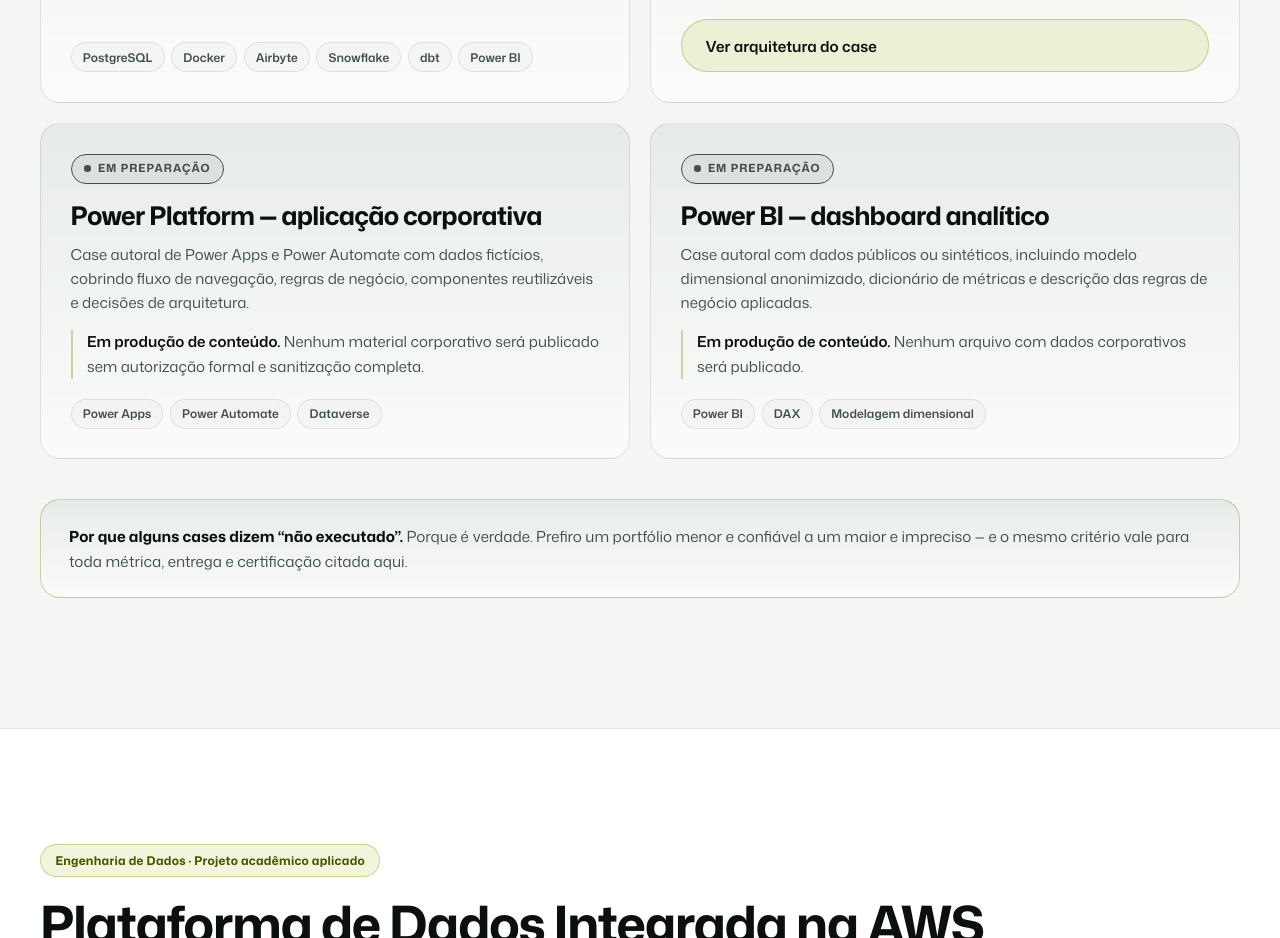
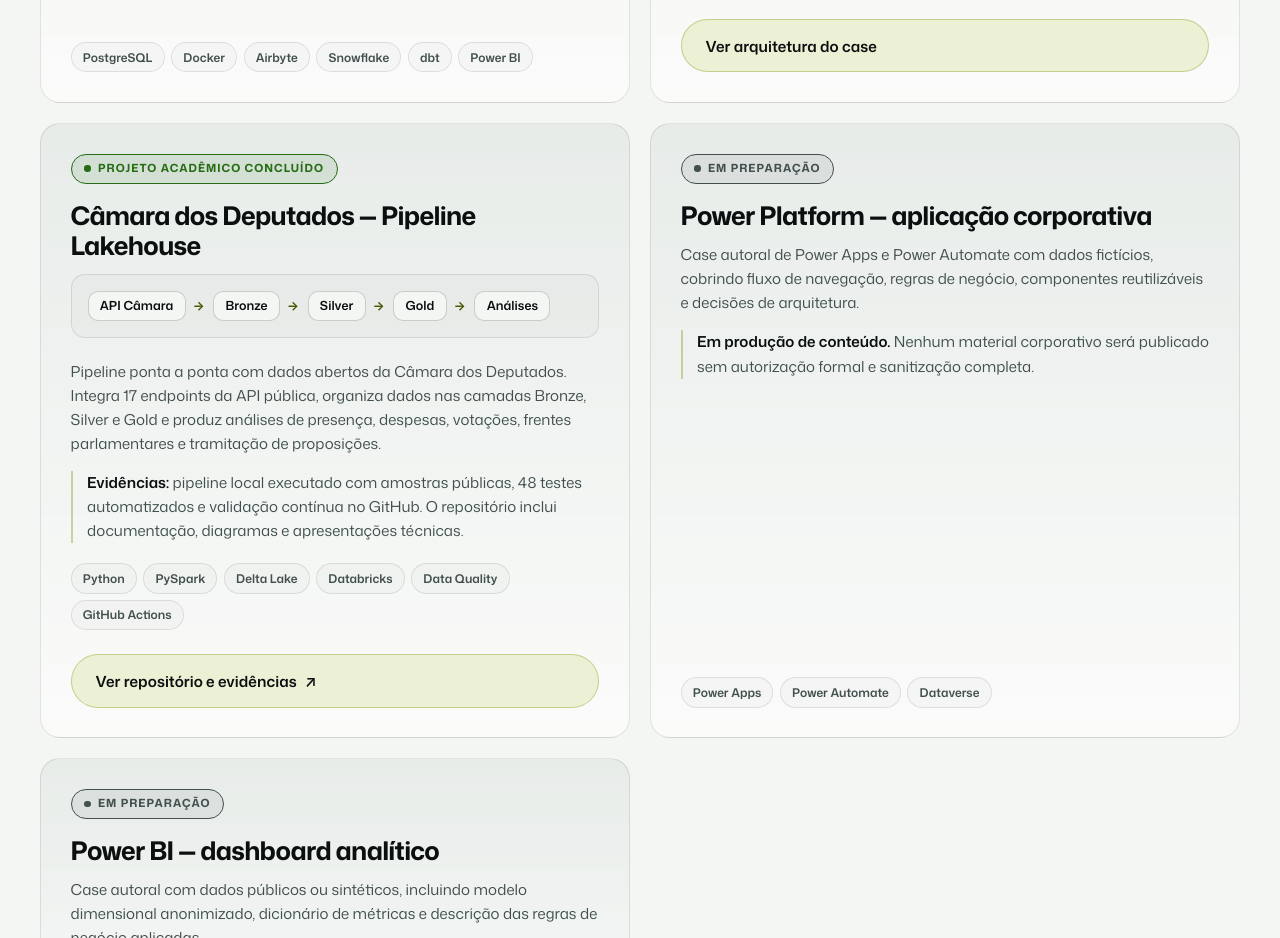
Before and after one commit to IldeanFreitas/ildeanfreitas.github.io, a plain HTML site: page index.html in a window 1280 px wide. Shown: the part 3380-4318 px from the top of the page. Drawn offline with Linux system fonts and the light colour scheme.

Commit message:
feat: add Camara Lakehouse portfolio case (#1)

```diff
--- a/index.html
+++ b/index.html
@@ -714,6 +714,33 @@ code{font-family:ui-monospace,SFMono-Regular,Menlo,Consolas,monospace;font-size:
           <a class="btn btn--ghost" href="#plataforma-dados-aws" style="margin-top:1.5rem">Ver arquitetura do case</a>
         </article>
 
+        <article class="card reveal" id="case-camara-lakehouse">
+          <span class="status status--done">Projeto acadêmico concluído</span>
+          <h3>Câmara dos Deputados — Pipeline Lakehouse</h3>
+          <ul class="flow" aria-label="Arquitetura: API de Dados Abertos da Câmara dos Deputados, camada Bronze, camada Silver, camada Gold e análises">
+            <li><span>API Câmara</span></li>
+            <li><span>Bronze</span></li>
+            <li><span>Silver</span></li>
+            <li><span>Gold</span></li>
+            <li><span>Análises</span></li>
+          </ul>
+          <p>
+            Pipeline ponta a ponta com dados abertos da Câmara dos Deputados. Integra 17 endpoints
+            da API pública, organiza dados nas camadas Bronze, Silver e Gold e produz análises de
+            presença, despesas, votações, frentes parlamentares e tramitação de proposições.
+          </p>
+          <p class="scope">
+            <b>Evidências:</b> pipeline local executado com amostras públicas, 48 testes
+            automatizados e validação contínua no GitHub. O repositório inclui documentação,
+            diagramas e apresentações técnicas.
+          </p>
+          <ul class="taglist">
+            <li class="tag">Python</li><li class="tag">PySpark</li><li class="tag">Delta Lake</li>
+            <li class="tag">Databricks</li><li class="tag">Data Quality</li><li class="tag">GitHub Actions</li>
+          </ul>
+          <a class="btn btn--ghost" href="https://github.com/IldeanFreitas/fast-track-engenharia-v3" target="_blank" rel="noopener" style="margin-top:1.5rem">Ver repositório e evidências <span aria-hidden="true">↗</span></a>
+        </article>
+
         <article class="card reveal">
           <span class="status status--soon">Em preparação</span>
           <h3>Power Platform — aplicação corporativa</h3>
```
